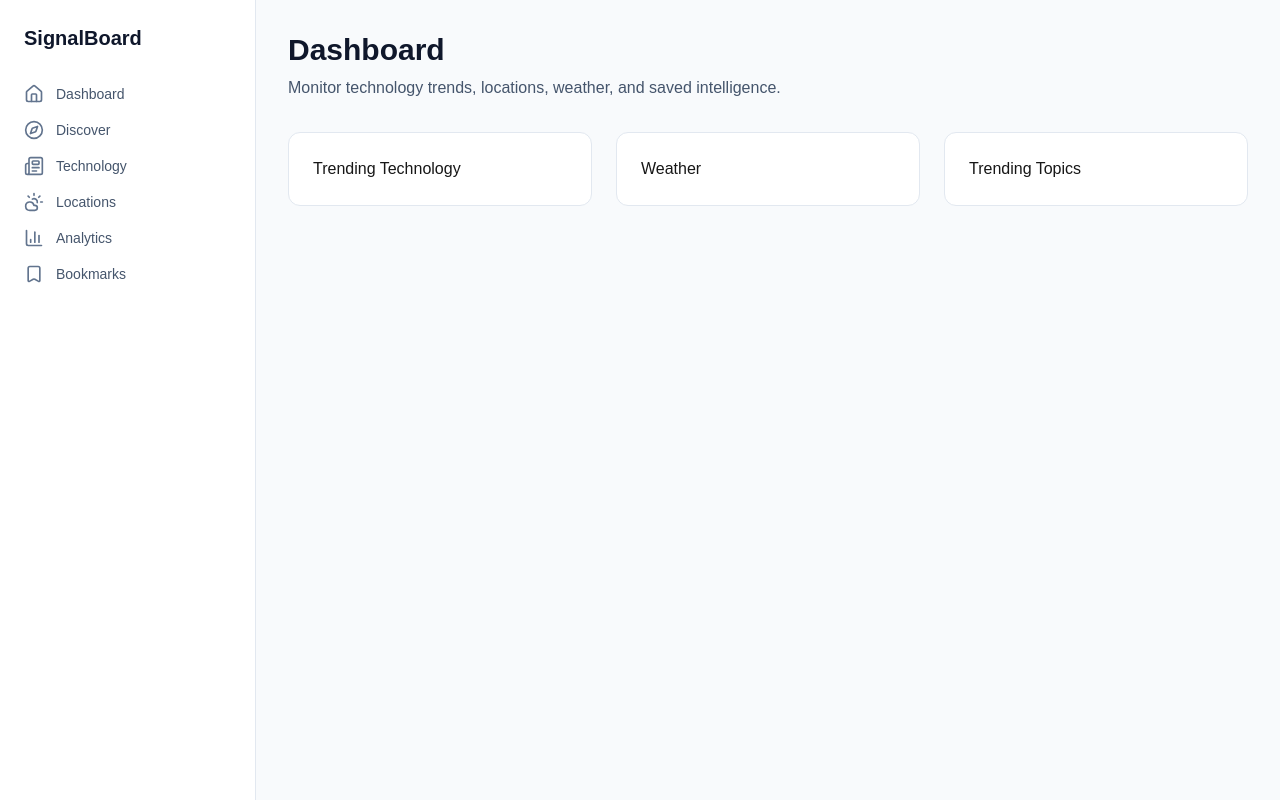
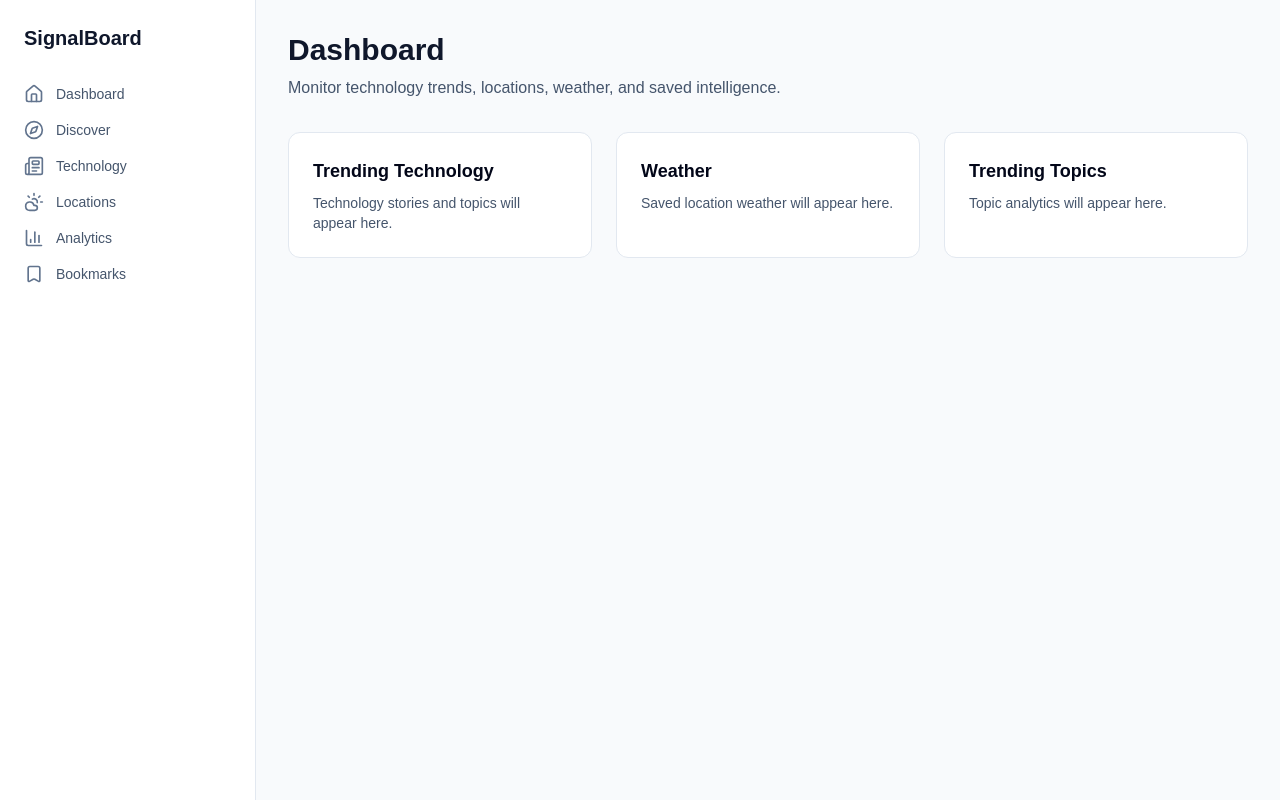
Before and after one commit to aooyebanjo/signalboard, a Next.js app: page / in a window 1280 px wide. Built offline with nearby package versions, Linux system fonts and the light colour scheme.

Commit message:
Updated the root page.tsx

```diff
--- a/app/page.tsx
+++ b/app/page.tsx
@@ -14,77 +14,33 @@ export default function DashboardPage() {
       </div>
 
       <div className="mt-8 grid gap-6 md:grid-cols-2 xl:grid-cols-3">
-        <div className="rounded-xl border border-slate-200 bg-white p-6">
-          Trending Technology
-        </div>
-        <div className="rounded-xl border border-slate-200 bg-white p-6">
-          Weather
-        </div>
-        <div className="rounded-xl border border-slate-200 bg-white p-6">
-          Trending Topics
-        </div>
+        <article className="rounded-xl border border-slate-200 bg-white p-6">
+          <h2 className="text-lg font-semibold text-slate-950">
+            Trending Technology
+          </h2>
+          <p className="mt-2 text-sm text-slate-600">
+            Technology stories and topics will appear here.
+          </p>
+        </article>
+
+        <article className="rounded-xl border border-slate-200 bg-white p-6">
+          <h2 className="text-lg font-semibold text-slate-950">
+            Weather
+          </h2>
+          <p className="mt-2 text-sm text-slate-600">
+            Saved location weather will appear here.
+          </p>
+        </article>
+
+        <article className="rounded-xl border border-slate-200 bg-white p-6">
+          <h2 className="text-lg font-semibold text-slate-950">
+            Trending Topics
+          </h2>
+          <p className="mt-2 text-sm text-slate-600">
+            Topic analytics will appear here.
+          </p>
+        </article>
       </div>
-      {/* <main className="flex flex-1 w-full max-w-3xl flex-col items-center justify-between py-32 px-16 bg-white dark:bg-black sm:items-start">
-        <Image
-          className="dark:invert h-5 w-[100px]"
-          src="/next.svg"
-          alt="Next.js logo"
-          width={100}
-          height={20}
-          priority
-        />
-        <div className="flex flex-col items-center gap-6 text-center sm:items-start sm:text-left">
-          <h1 className="max-w-xs text-3xl font-semibold leading-10 tracking-tight text-black dark:text-zinc-50">
-            To get started, edit the{" "}
-            <code className="rounded bg-black/[.06] px-1.5 py-0.5 font-mono text-[0.9em] dark:bg-white/[.08]">
-              page.tsx
-            </code>{" "}
-            file.
-          </h1>
-          <p className="max-w-md text-lg leading-8 text-zinc-600 dark:text-zinc-400">
-            Looking for a starting point or more instructions? Head over to{" "}
-            <a
-              href="https://vercel.com/templates?framework=next.js&utm_source=create-next-app&utm_medium=appdir-template-tw&utm_campaign=create-next-app"
-              className="font-medium text-zinc-950 dark:text-zinc-50"
-            >
-              Templates
-            </a>{" "}
-            or the{" "}
-            <a
-              href="https://nextjs.org/learn?utm_source=create-next-app&utm_medium=appdir-template-tw&utm_campaign=create-next-app"
-              className="font-medium text-zinc-950 dark:text-zinc-50"
-            >
-              Learning
-            </a>{" "}
-            center.
-          </p>
-        </div>
-        <div className="flex flex-col gap-4 text-base font-medium sm:flex-row">
-          <a
-            className="flex h-12 w-full items-center justify-center gap-2 rounded-full bg-foreground px-5 text-background transition-colors hover:bg-[#383838] dark:hover:bg-[#ccc] md:w-[158px]"
-            href="https://vercel.com/new?utm_source=create-next-app&utm_medium=appdir-template-tw&utm_campaign=create-next-app"
-            target="_blank"
-            rel="noopener noreferrer"
-          >
-            <Image
-              className="dark:invert h-[14px] w-4"
-              src="/vercel.svg"
-              alt="Vercel logomark"
-              width={16}
-              height={14}
-            />
-            Deploy Now
-          </a>
-          <a
-            className="flex h-12 w-full items-center justify-center rounded-full border border-solid border-black/[.08] px-5 transition-colors hover:border-transparent hover:bg-black/[.04] dark:border-white/[.145] dark:hover:bg-[#1a1a1a] md:w-[158px]"
-            href="https://nextjs.org/docs?utm_source=create-next-app&utm_medium=appdir-template-tw&utm_campaign=create-next-app"
-            target="_blank"
-            rel="noopener noreferrer"
-          >
-            Documentation
-          </a>
-        </div>
-      </main> */}
     </div>
   );
 }
```
